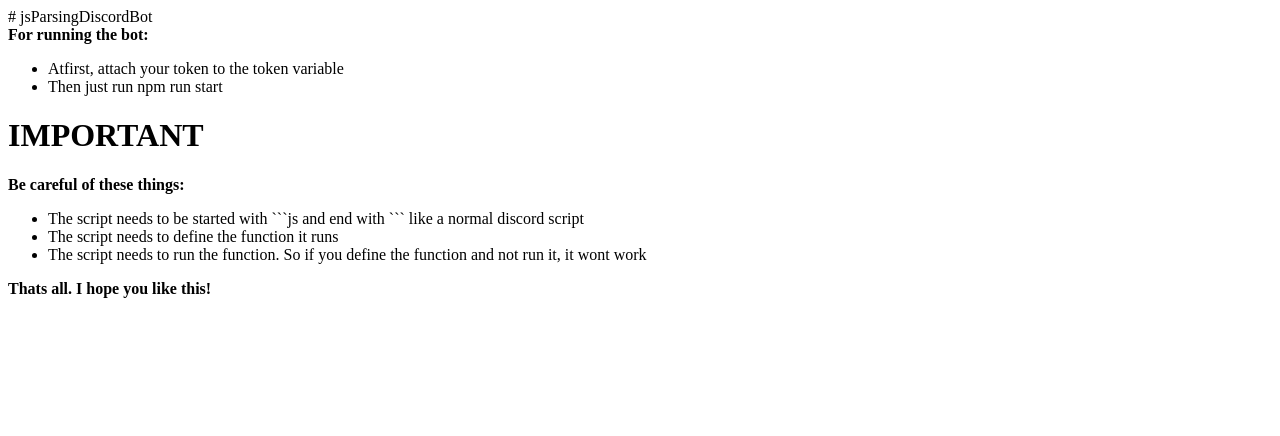
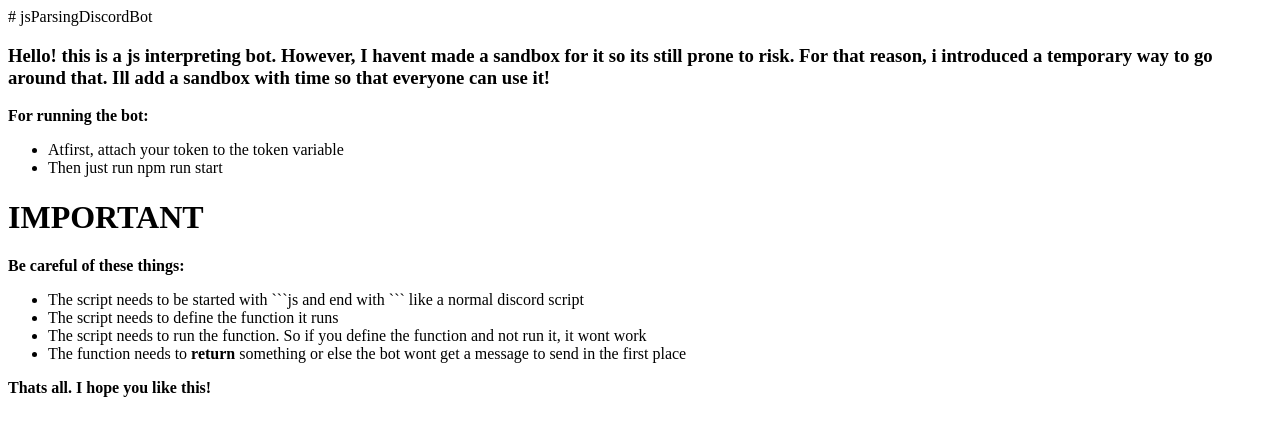
Before and after one commit to Pandaaa-dev/jsParsingDiscordBot, a website: page index.html in a window 1280 px wide. Drawn offline with Linux system fonts and the light colour scheme.

Commit message:
Improvements and minor security fix

```diff
--- a/index.html
+++ b/index.html
@@ -1,4 +1,10 @@
 # jsParsingDiscordBot
+
+<h3>
+  Hello! this is a js interpreting bot. However, I havent made a sandbox for it
+  so its still prone to risk. For that reason, i introduced a temporary way to
+  go around that. Ill add a sandbox with time so that everyone can use it!
+</h3>
 
 <div>
   <b>For running the bot: </b>
@@ -20,6 +26,10 @@
       The script needs to run the function. So if you define the function and
       not run it, it wont work
     </li>
+    <li>
+      The function needs to <b>return</b> something or else the bot wont get a
+      message to send in the first place
+    </li>
   </ul>
   <b> Thats all. I hope you like this!</b>
 </div>
```
Also changed, not shown: bot.js (+14 -4 lines).
